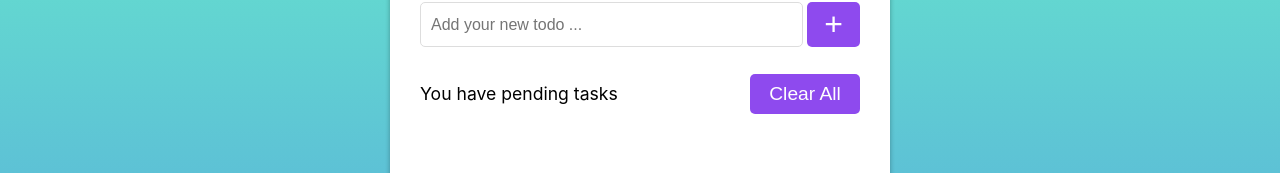
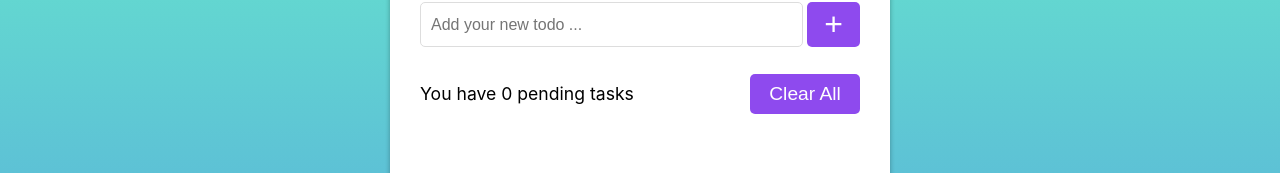
Before and after one commit to Dedenno17/todo-app-with-react-and-redux, a React (Create React App) app: page / in a window 1280 px wide. Shown: the part 127-300 px from the top of the page. Built offline with nearby package versions, Linux system fonts and the light colour scheme.

Commit message:
Menambahkan functionality total tasks

```diff
--- a/src/components/TotalTask.js
+++ b/src/components/TotalTask.js
@@ -1,10 +1,13 @@
 import Clear from "./Clear";
-
+import { useSelector } from "react-redux";
 
 const TotalTask = () => {
+
+    const item = useSelector((state) => state.item.items);
+
     return (
         <div className="total-tasks">
-            <p>You have pending tasks</p>
+            <p>You have {item.length} pending tasks</p>
             <Clear />
         </div>
     );
--- a/src/index.css
+++ b/src/index.css
@@ -113,4 +113,5 @@ body {
   background-color: #8E4AEE;
   border: none;
   border-radius: 5px;
+  cursor: pointer;
 }
```
